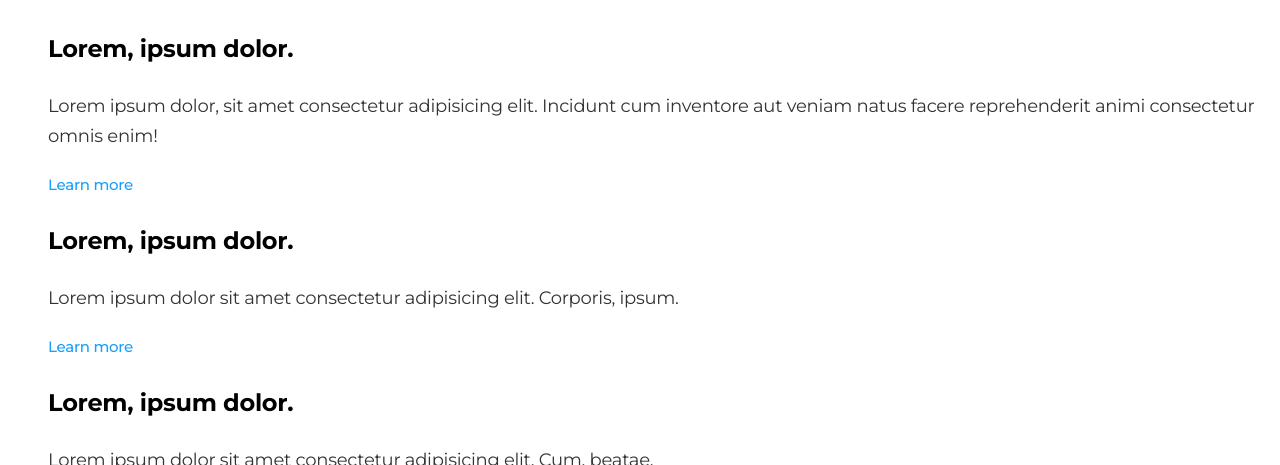
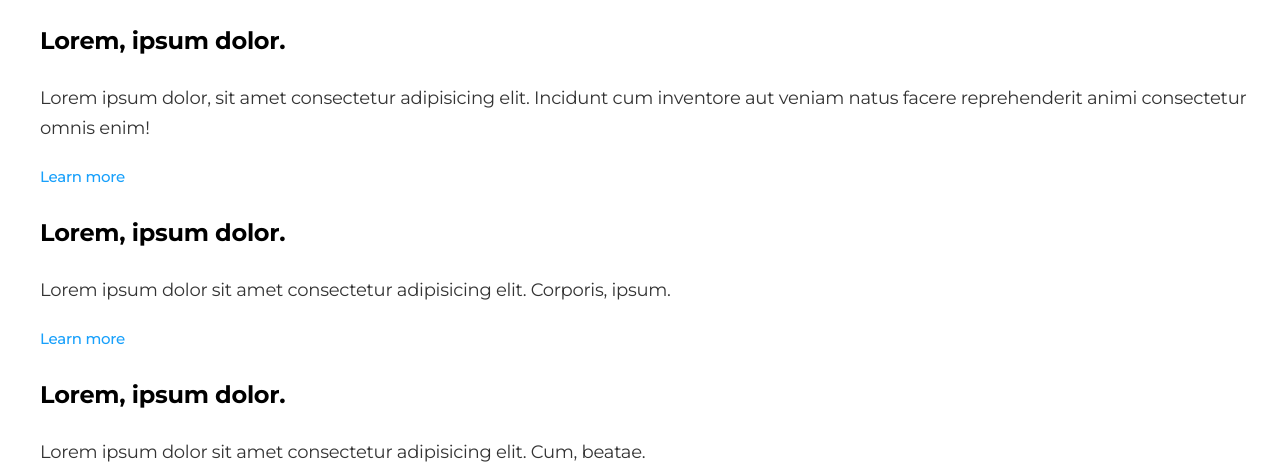
Before and after one commit to Te-tiana/practice-repeta-photocommunity, a plain HTML site: page index.html in a window 1280 px wide. Shown: the part 635-1100 px from the top of the page. Drawn offline with Linux system fonts and the light colour scheme.

Commit message:
Add normalize
Normalize added

```diff
--- a/index.html
+++ b/index.html
@@ -4,6 +4,7 @@
     <meta charset="UTF-8">
     <meta name="viewport" content="width=device-width, initial-scale=1.0">
     <title>Document</title>
+    <link rel="stylesheet" href="./css/normalize.css">
     <link href="https://fonts.googleapis.com/css2?family=Comfortaa&family=Montserrat:wght@400;500;700&display=swap" rel="stylesheet">
     <link rel="stylesheet" href="./css/styles.css">
 </head>
```
Also changed, not shown: css/normalize.css (added, +1 -0 lines).
